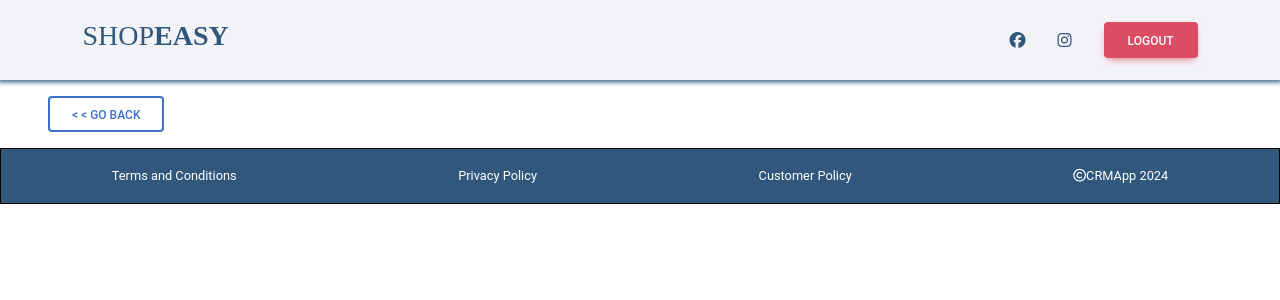
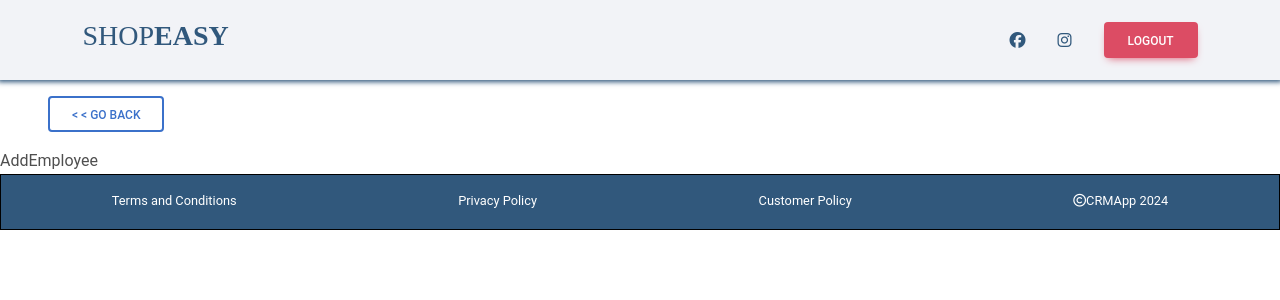
Before and after one commit to AkarshAB/CRM--Frontend, a React (Create React App) app: page /Add-Employee in a window 1280 px wide. Shown: the top 300 px of the page. Built offline with nearby package versions, Linux system fonts and the light colour scheme.

Commit message:
created add employee

```diff
--- a/src/App.js
+++ b/src/App.js
@@ -13,6 +13,7 @@ import Stocks from './components/Stocks/Stocks.jsx';
 import BackButton from './components/common/Back Button/BackButton.jsx';
 import BillingHistory from './components/BillingHistory/BillingHistory.jsx';
 import ServiceRequests from './components/ServiceRequests/ServiceRequests.jsx';
+import AddEmployee from './components/AddEmployee/AddEmployee.jsx';
 
 
 function App() {
@@ -31,6 +32,7 @@ function App() {
         <Route path='/billing' element={<Billing />}></Route>
         <Route path='/BillingHistory' element={<BillingHistory />}></Route>
         <Route path='/service-requests' element={<ServiceRequests />}></Route>
+        <Route path='/Add-Employee' element={<AddEmployee />}></Route>
       </Routes>
       <Footer />
       <div className=''></div>
--- /dev/null
+++ b/src/components/AddEmployee/AddEmployee.jsx
@@ -0,0 +1,10 @@
+import React from 'react'
+import './AddEmployee.css'
+
+function AddEmployee() {
+  return (
+    <div>AddEmployee</div>
+  )
+}
+
+export default AddEmployee
--- a/src/components/ShopPage/ShopProfile.jsx
+++ b/src/components/ShopPage/ShopProfile.jsx
@@ -45,6 +45,7 @@ function ShopProfile() {
             <p><Link to={'/stocks'}>Stocks</Link></p>
             <p><Link to={'/service-requests'}>Service Requests</Link></p>
             <Link to={'/BillingHistory'}> <button className='btn btn-primary'>Billing History</button></Link>
+            <Link to={'/Add-Employee'}> <button className='btn btn-primary'>Add Employee</button></Link>
           </div>
         </div>
       </div>
```
Also changed, not shown: src/components/AddEmployee/AddEmployee.css (added).
